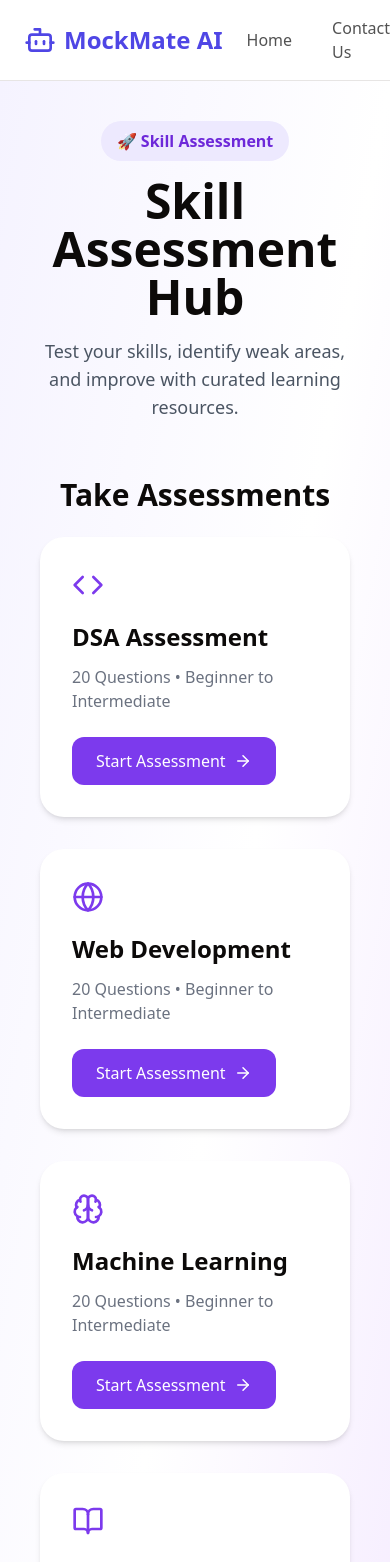
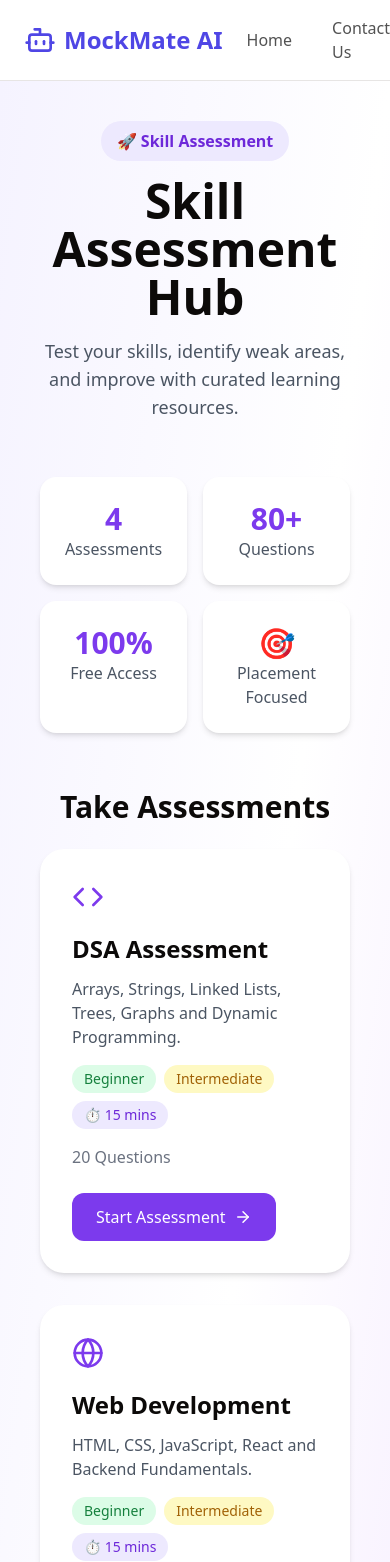
Before and after one commit to erinhdsilva/InterviewAI, a React (Vite) app: page /skill-assessment in a window 390 px wide. Shown: the top 1562 px of the page. Built offline with nearby package versions, Linux system fonts and the light colour scheme; no server answers.

Commit message:
Enhance DSA assessment with timer and analytics

```diff
--- a/src/routes/dsa-assessment.tsx
+++ b/src/routes/dsa-assessment.tsx
@@ -1,28 +1,28 @@
-import { useState } from "react";
+import { useEffect, useState } from "react";
 
 export default function DSAAssessment() {
   const questions = [
-    {
-      question: "What is the time complexity of Binary Search?",
-      options: ["O(n)", "O(log n)", "O(n²)", "O(1)"],
-      answer: "O(log n)",
-      difficulty: "Easy",
-      category: "Searching",
-    },
-    {
-      question: "Which data structure uses FIFO?",
-      options: ["Stack", "Queue", "Tree", "Graph"],
-      answer: "Queue",
-      difficulty: "Easy",
-      category: "Queue",
-    },
-    {
-      question: "Which traversal uses a queue?",
-      options: ["DFS", "BFS", "Inorder", "Preorder"],
-      answer: "BFS",
-      difficulty: "Medium",
-      category: "Graphs",
-    },
+//   {
+//     question: "What is the time complexity of Binary Search?",
+//     options: ["O(n)", "O(log n)", "O(n²)", "O(1)"],
+//     answer: "O(log n)",
+//     difficulty: "Easy",
+//     category: "Searching",
+//   },
+//   {
+//     question: "Which data structure uses FIFO?",
+//     options: ["Stack", "Queue", "Tree", "Graph"],
+//     answer: "Queue",
+//     difficulty: "Easy",
+//     category: "Queue",
+//   },
+//   {
+//     question: "Which traversal uses a queue?",
+//     options: ["DFS", "BFS", "Inorder", "Preorder"],
+//     answer: "BFS",
+//     difficulty: "Medium",
+//     category: "Graphs",
+//   },
   {
     question: "What is the worst case complexity of Quick Sort?",
     options: ["O(n log n)", "O(log n)", "O(n²)", "O(n)"],
@@ -30,27 +30,158 @@ export default function DSAAssessment() {
     difficulty: "Medium",
     category: "Sorting",
   },
+//   {
+//     question: "Which data structure is used in recursion?",
+//     options: ["Queue", "Heap", "Stack", "Graph"],
+//     answer: "Stack",
+//     difficulty: "Easy",
+//     category: "Stack",
+//   },
   {
-      question: "Which data structure is used in recursion?",
+    question: "Which data structure is best for implementing LRU Cache?",
+    options: ["Array", "Linked List + HashMap", "Stack", "Queue"],
+    answer: "Linked List + HashMap",
+    difficulty: "Medium",
+    category: "Linked List",
+  },
+//   {
+//     question: "How many children can a binary tree node have?",
+//     options: ["1", "2", "3", "Unlimited"],
+//     answer: "2",
+//     difficulty: "Easy",
+//     category: "Trees",
+//   },
+  {
+    question: "Which algorithm is used to find shortest path?",
+    options: ["Merge Sort", "Dijkstra", "Binary Search", "KMP"],
+    answer: "Dijkstra",
+    difficulty: "Medium",
+    category: "Graphs",
+  },
+  {
+    question: "Which data structure provides O(1) average search?",
+    options: ["Array", "Hash Table", "Queue", "Tree"],
+    answer: "Hash Table",
+    difficulty: "Easy",
+    category: "Hashing",
+  },
+  {
+    question: "What is the best case complexity of Merge Sort?",
+    options: ["O(n)", "O(log n)", "O(n log n)", "O(n²)"],
+    answer: "O(n log n)",
+    difficulty: "Medium",
+    category: "Sorting",
+  },
+  {
+    question: "Which traversal gives sorted order in BST?",
+    options: ["Preorder", "Postorder", "Inorder", "Level Order"],
+    answer: "Inorder",
+    difficulty: "Easy",
+    category: "Trees",
+  },
+  {
+    question: "What is Dynamic Programming mainly used for?",
+    options: [
+      "Sorting",
+      "Optimization Problems",
+      "Searching",
+      "Traversal",
+    ],
+    answer: "Optimization Problems",
+    difficulty: "Medium",
+    category: "DP",
+  },
+  {
+    question: "Which data structure works on LIFO?",
     options: ["Queue", "Heap", "Stack", "Graph"],
     answer: "Stack",
     difficulty: "Easy",
     category: "Stack",
+  },
+  {
+    question: "What is the space complexity of BFS?",
+    options: ["O(1)", "O(V)", "O(log V)", "O(E)"],
+    answer: "O(V)",
+    difficulty: "Hard",
+    category: "Graphs",
+  },
+  {
+    question: "Which technique is used in Binary Search?",
+    options: [
+      "Greedy",
+      "Divide and Conquer",
+      "Backtracking",
+      "DP",
+    ],
+    answer: "Divide and Conquer",
+    difficulty: "Easy",
+    category: "Searching",
   },
 ];
 
   const [current, setCurrent] = useState(0);
   const [score, setScore] = useState(0);
   const [finished, setFinished] = useState(false);
+  const [timeLeft, setTimeLeft] = useState(15 * 60);
+  const [correctCategories, setCorrectCategories] = useState<string[]>([]);
+const [wrongCategories, setWrongCategories] = useState<string[]>([]);
+  const [bestScore, setBestScore] = useState(
+  Number(localStorage.getItem("bestDSAScore")) || 0
+);
+
+useEffect(() => {
+  if (finished) return;
+
+  if (timeLeft === 0) {
+    setFinished(true);
+    return;
+  }
+
+  const timer = setInterval(() => {
+    setTimeLeft((prev) => prev - 1);
+  }, 1000);
+
+  return () => clearInterval(timer);
+}, [timeLeft, finished]);
+
+const minutes = Math.floor(timeLeft / 60);
+const seconds = timeLeft % 60;
+
 
   const handleAnswer = (option: string) => {
     if (option === questions[current].answer) {
       setScore((prev) => prev + 1);
+      setCorrectCategories((prev) => [
+      ...prev,
+      questions[current].category,
+    ]);
+  } else {
+    setWrongCategories((prev) => [
+      ...prev,
+      questions[current].category,
+    ]);
+    }
+if (current + 1 === questions.length) {
+
+  const finalScore =
+    option === questions[current].answer
+      ? score + 1
+      : score;
+
+  const previousBest =
+    Number(localStorage.getItem("bestDSAScore")) || 0;
+
+  if (finalScore > previousBest) {
+    localStorage.setItem(
+      "bestDSAScore",
+      finalScore.toString()
+    );
+    setBestScore(finalScore);
   }
 
-    if (current + 1 === questions.length) {
   setFinished(true);
-    } else {
+}
+     else {
       setCurrent((prev) => prev + 1);
     }
   };
@@ -65,7 +196,8 @@ export default function DSAAssessment() {
     const percentage = Math.round(
       (score / questions.length) * 100
     );
-
+const strengths = [...new Set(correctCategories)];
+const weaknesses = [...new Set(wrongCategories)];
     return (
       <div className="min-h-screen flex flex-col items-center justify-center bg-gradient-to-br from-white to-purple-100">
         <div className="bg-white p-10 rounded-3xl shadow-xl text-center max-w-lg">
@@ -77,8 +209,8 @@ export default function DSAAssessment() {
             Score: {score}/{questions.length}
           </p>
 
-          <p className="text-xl text-gray-600 mb-6">
-            Accuracy: {percentage}%
+          <p className="text-lg text-violet-700 font-semibold mb-6">
+  🏆 Best Score: {Math.max(score, bestScore)}/{questions.length}
 </p>
 
           <p className="text-lg text-violet-700 font-semibold mb-8">
@@ -88,7 +220,35 @@ export default function DSAAssessment() {
               ? "Good job! Keep practicing 💪"
               : "More practice needed 📚"}
           </p>
+<div className="text-left mb-8">
+  <h3 className="font-bold text-xl mb-3 text-green-600">
+    ✅ Strengths
+  </h3>
 
+  <ul className="mb-6">
+    {strengths.length > 0 ? (
+      strengths.map((item) => (
+        <li key={item}>• {item}</li>
+      ))
+    ) : (
+      <li>No strengths identified</li>
+    )}
+  </ul>
+
+  <h3 className="font-bold text-xl mb-3 text-red-600">
+    ❌ Needs Improvement
+  </h3>
+
+  <ul>
+    {weaknesses.length > 0 ? (
+      weaknesses.map((item) => (
+        <li key={item}>• {item}</li>
+      ))
+    ) : (
+      <li>No weak areas identified</li>
+    )}
+  </ul>
+</div>
           <button
             onClick={restartAssessment}
             className="bg-violet-600 text-white px-6 py-3 rounded-xl hover:bg-violet-700"
@@ -108,6 +268,19 @@ export default function DSAAssessment() {
       <div className="bg-white p-10 rounded-3xl shadow-xl w-full max-w-3xl">
 
         {/* Progress */}
+        <div className="flex justify-between items-center mb-6">
+  <h2 className="text-lg font-semibold">
+    ⏱ Time Remaining
+  </h2>
+
+  <span
+    className={`font-bold text-xl ${
+      timeLeft < 60 ? "text-red-600" : "text-violet-600"
+    }`}
+  >
+    {minutes}:{seconds.toString().padStart(2, "0")}
+  </span>
+</div>
         <div className="w-full bg-gray-200 rounded-full h-3 mb-6">
           <div
             className="bg-violet-600 h-3 rounded-full transition-all"
--- a/src/routes/skill-assessment.tsx
+++ b/src/routes/skill-assessment.tsx
@@ -5,27 +5,43 @@ export default function SkillAssessment() {
   const assessments = [
   {
     title: "DSA Assessment",
+    description:
+      "Arrays, Strings, Linked Lists, Trees, Graphs and Dynamic Programming.",
+    duration: "15 mins",
     icon: <Code className="w-8 h-8 text-violet-600" />,
     questions: 20,
     route: "/assessment/dsa",
+    active: true,
   },
   {
     title: "Web Development",
+    description:
+      "HTML, CSS, JavaScript, React and Backend Fundamentals.",
+    duration: "15 mins",
     icon: <Globe className="w-8 h-8 text-violet-600" />,
     questions: 20,
     route: "/assessment/webdev",
+    active: false,
   },
   {
     title: "Machine Learning",
+    description:
+      "Python, ML Concepts, Models and Data Science Basics.",
+    duration: "15 mins",
     icon: <Brain className="w-8 h-8 text-violet-600" />,
     questions: 20,
     route: "/assessment/ml",
+    active: false,
   },
   {
     title: "CS Fundamentals",
+    description:
+      "DBMS, Operating Systems, Computer Networks and OOPs.",
+    duration: "15 mins",
     icon: <BookOpen className="w-8 h-8 text-violet-600" />,
     questions: 20,
     route: "/assessment/cs",
+    active: false,
   },
 ];
 
@@ -48,6 +64,28 @@ export default function SkillAssessment() {
           </p>
         </div>
 
+<div className="grid grid-cols-2 md:grid-cols-4 gap-4 mb-14">
+  <div className="bg-white p-6 rounded-2xl shadow-md text-center">
+    <h3 className="text-3xl font-bold text-violet-600">4</h3>
+    <p className="text-gray-600">Assessments</p>
+  </div>
+
+  <div className="bg-white p-6 rounded-2xl shadow-md text-center">
+    <h3 className="text-3xl font-bold text-violet-600">80+</h3>
+    <p className="text-gray-600">Questions</p>
+  </div>
+
+  <div className="bg-white p-6 rounded-2xl shadow-md text-center">
+    <h3 className="text-3xl font-bold text-violet-600">100%</h3>
+    <p className="text-gray-600">Free Access</p>
+  </div>
+
+  <div className="bg-white p-6 rounded-2xl shadow-md text-center">
+    <h3 className="text-3xl font-bold text-violet-600">🎯</h3>
+    <p className="text-gray-600">Placement Focused</p>
+  </div>
+</div>
+
         {/* Assessment Cards */}
         <h2 className="text-3xl font-bold mb-6 text-center">
           Take Assessments
@@ -67,10 +105,29 @@ export default function SkillAssessment() {
                 {item.title}
               </h2>
 
-              <p className="text-gray-500 mb-6">
-                {item.questions} Questions • Beginner to Intermediate
+              <p className="text-gray-600 mb-4">
+  {item.description}
 </p>
 
+<div className="flex gap-2 mb-4 flex-wrap">
+  <span className="bg-green-100 text-green-700 px-3 py-1 rounded-full text-sm">
+    Beginner
+  </span>
+
+  <span className="bg-yellow-100 text-yellow-700 px-3 py-1 rounded-full text-sm">
+    Intermediate
+  </span>
+
+  <span className="bg-violet-100 text-violet-700 px-3 py-1 rounded-full text-sm">
+    ⏱ {item.duration}
+  </span>
+</div>
+
+<p className="text-gray-500 mb-6">
+  {item.questions} Questions
+</p>
+
+             {item.active ? (
   <Link
     to={item.route}
     className="inline-flex items-center gap-2 bg-violet-600 text-white px-6 py-3 rounded-xl hover:bg-violet-700 transition"
@@ -78,6 +135,14 @@ export default function SkillAssessment() {
     Start Assessment
     <ArrowRight size={18} />
   </Link>
+) : (
+  <button
+    disabled
+    className="bg-gray-300 text-gray-600 px-6 py-3 rounded-xl cursor-not-allowed"
+  >
+    Coming Soon
+  </button>
+)}
             </div>
           ))}
         </div>
```
Lines whose indentation alone changed are shown as unchanged.
